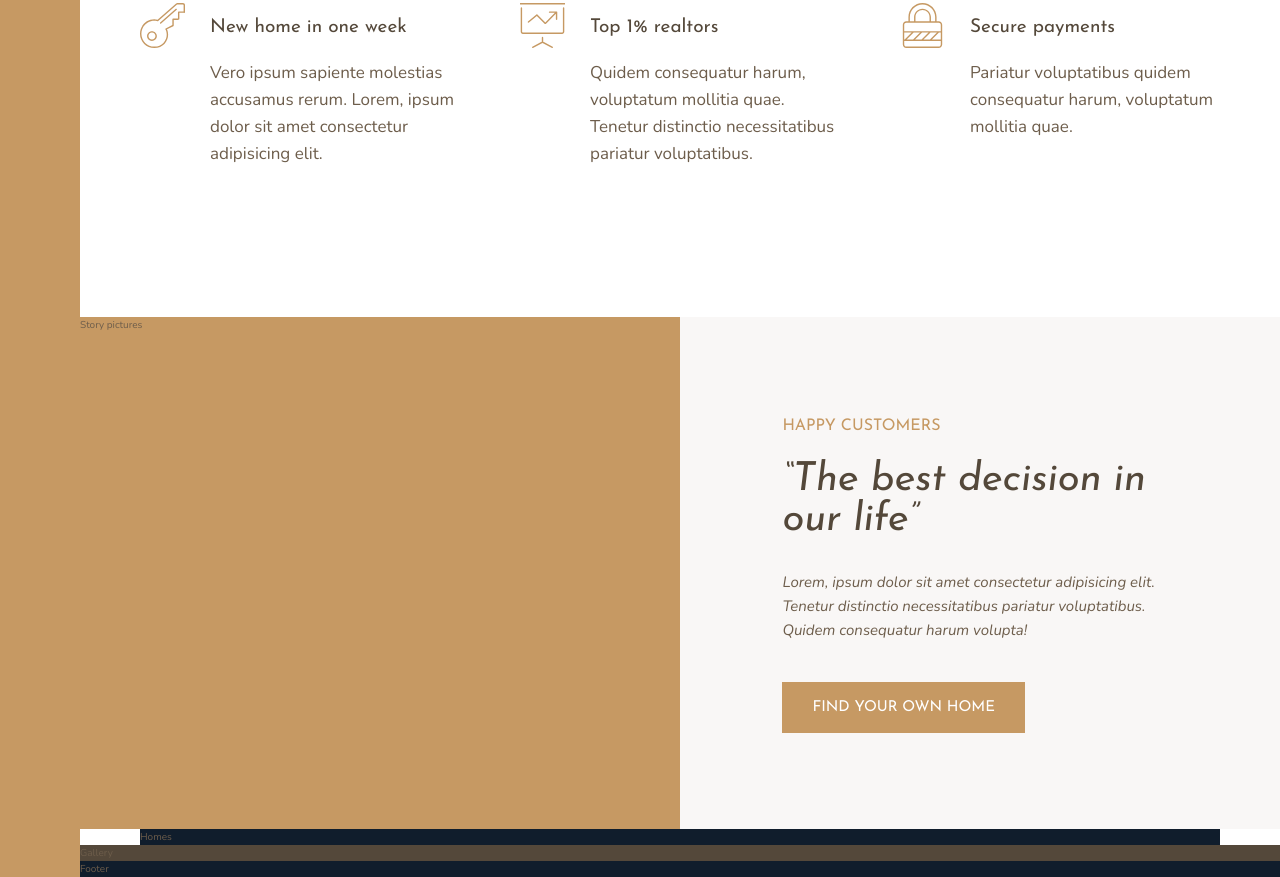
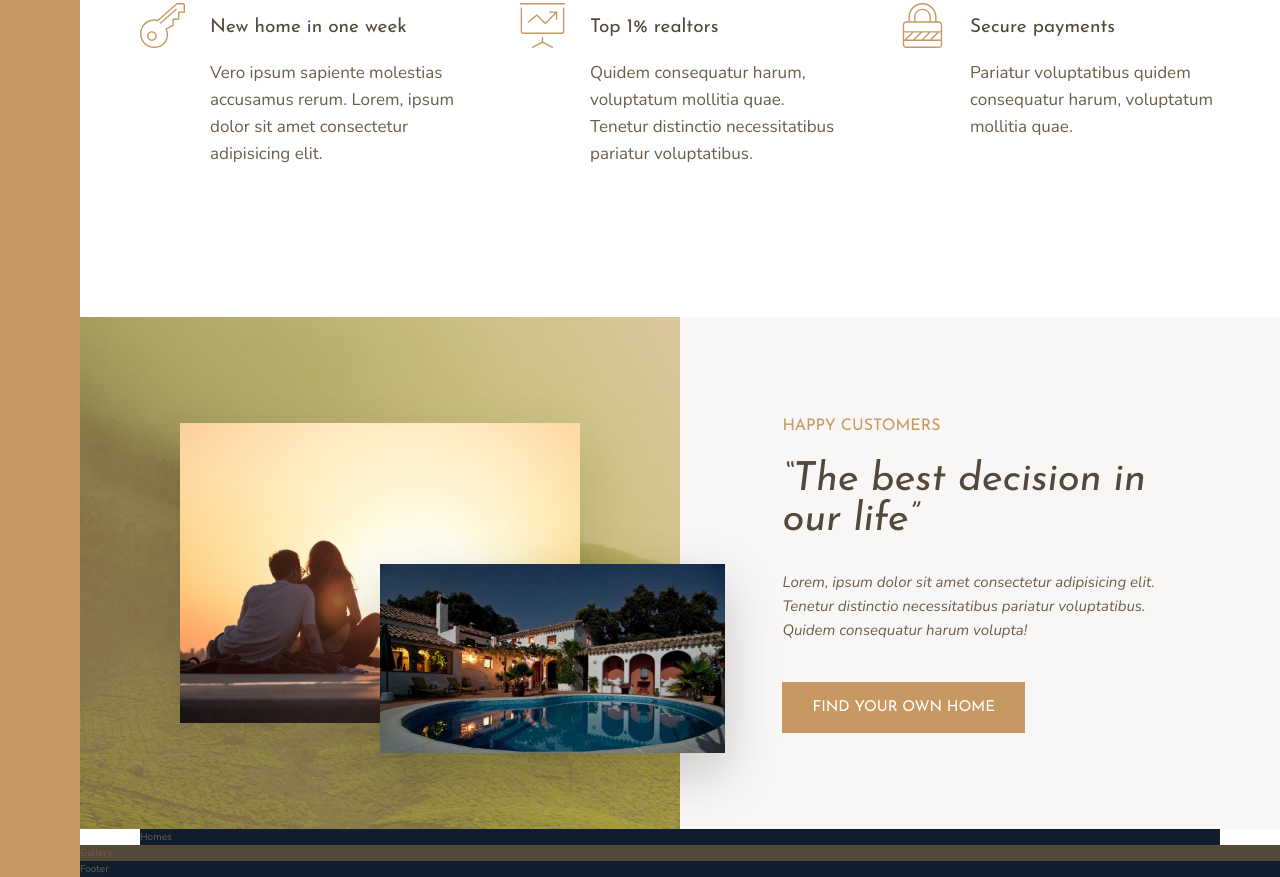
Before and after one commit to t-kowalewski/-realtor_website-grid, a website: page index.html in a window 1280 px wide. Shown: the part 991-1868 px from the top of the page. Drawn offline with nearby package versions, Linux system fonts and the light colour scheme.

Commit message:
style story picture part

```diff
--- a/index.html
+++ b/index.html
@@ -81,7 +81,8 @@
 
         <!-- Story - Pictures -->
         <div class="story__pictures">
-            Story pictures
+            <img src="img/story-1.jpeg" alt="Couple" class="story__img--1">
+            <img src="img/story-2.jpeg" alt="New House" class="story__img--2">
         </div>
 
         <!-- Story - Content -->
--- a/sass/_story.scss
+++ b/sass/_story.scss
@@ -1,9 +1,29 @@
 .story {
   &__pictures {
-    background-color: $color-primary;
+    background-image: linear-gradient(rgba($color-primary, .5), rgba($color-primary, .5)), url(../img/back.jpg);
 
     grid-row: 3 / 4;
     grid-column: full-start / col-end 4;
+
+    display: grid;
+    grid-template-rows: repeat(6, 1fr);
+    grid-template-columns: repeat(6, 1fr);
+    align-items: center;
+  }
+
+  &__img--1 {
+    width: 100%;
+    grid-column: 2 / 6;
+    grid-row: 2 / 6;
+    box-shadow: 0 2rem 5rem rgba(#000, 0.1);
+  }
+
+  &__img--2 {
+    width: 115%;
+    grid-column: 4 / 7;
+    grid-row: 4 / 6;
+    z-index: 1;
+    box-shadow: 0 2rem 5rem rgba(#000, 0.2);
   }
 
   &__content {
```
Also changed, not shown: css/style.css.
